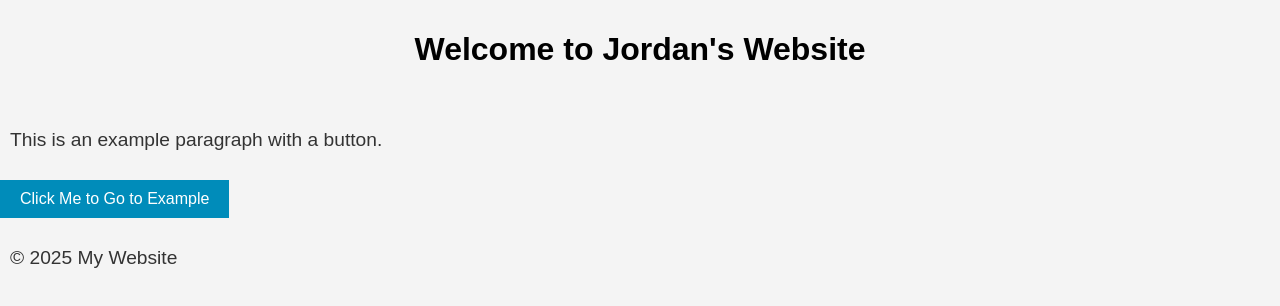
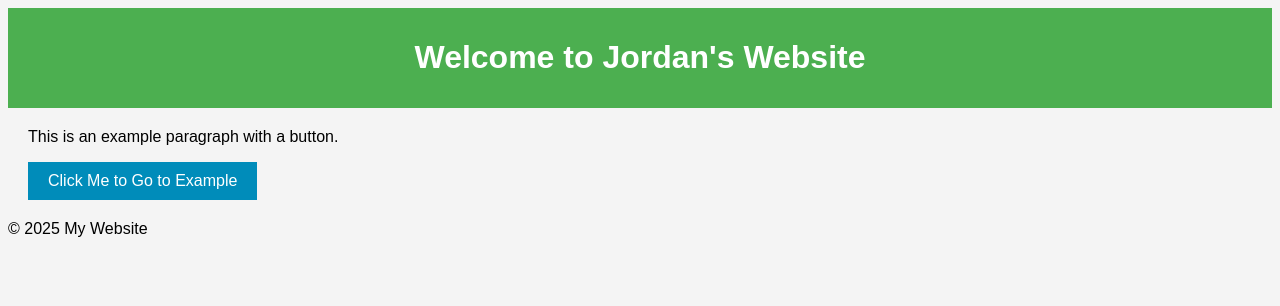
Before and after one commit to nojomack/my-webpage, a plain HTML site: page index.html in a window 1280 px wide. Drawn offline with Linux system fonts and the light colour scheme.

Commit message:
Update styles.css

```diff
--- a/styles.css
+++ b/styles.css
@@ -1,26 +1,19 @@
+/* styles.css */
+
 body {
     font-family: Arial, sans-serif;
     background-color: #f4f4f4;
-  margin: 0;
-  padding: 0;
 }
 
 header {
-  background-color: #4CAF50
+    text-align: center;
+    background-color: #4CAF50;
     color: white;
-  padding: 10px 0;
-  text-align: center;
+    padding: 10px;
 }
 
-h1 {
-  font-size: 2em;
-}
-
-p {
-  font-size: 1.2em;
-  color: #333;
-  padding: 10px;
-  text-aling: center;
+main {
+    margin: 20px;
 }
 
 button {
@@ -29,9 +22,9 @@ button {
     padding: 10px 20px;
     border: none;
     cursor: pointer;
-  font-size: 1em;
+    font-size: 16px;
 }
 
 button:hover {
-  background-color: #006F8A
+    background-color: #005f6a;
 }
```
Lines whose indentation alone changed are shown as unchanged.
